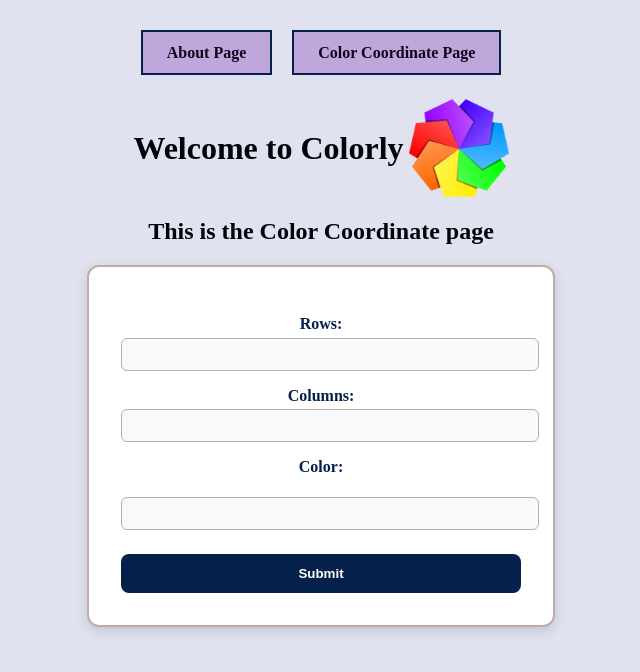
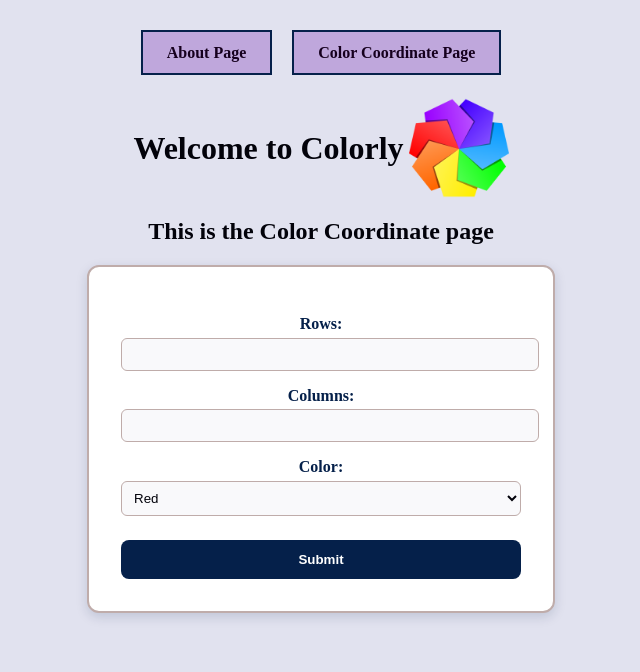
Before and after one commit to neljson/t19-project, an Angular app: page /color-coordinate in a window 1280 px wide. Shown: the top 672 px of the page, without its empty margins (319-959 px from the left). Built offline with nearby package versions, Linux system fonts and the light colour scheme.

Commit message:
Revert "Error handling"

```diff
--- a/src/app/colorcoordinate.component.html
+++ b/src/app/colorcoordinate.component.html
@@ -5,9 +5,18 @@
     <label for="columns">Columns:</label>
     <input type="number" id="columns" name="columns" min="1" max="702"><br>
     <label for="color">Color:</label>
-    <label id="color" name="color"></label>
-    <input type="number" id="color" name="color" min="1" max="10"><br>
+    <select id="color" name="color">
+        <option value="red">Red</option>
+        <option value="orange">Orange</option>
+        <option value="yellow">Yellow</option>
+        <option value="green">Green</option>
+        <option value="blue">Blue</option>
+        <option value="teal">Teal</option>
+        <option value="purple">Purple</option>
+        <option value="grey">Grey</option>
+        <option value="brown">Brown</option>
+        <option value="black">Black</option>
+    </select><br>
+
     <button type="submit">Submit</button>
 </form>
-
-<div id="error" style="color: red; margin-top: 10px;"></div>
--- a/src/app/colorcoordinate.component.ts
+++ b/src/app/colorcoordinate.component.ts
@@ -20,48 +20,19 @@ export class ColorCoordinateComponent {
         if (isPlatformBrowser(this.platformId)) {
             let rowInput: HTMLInputElement = document.getElementById('rows') as HTMLInputElement;
             let colInput: HTMLInputElement = document.getElementById('columns') as HTMLInputElement;
-            let colorInput: HTMLInputElement = document.getElementById('color') as HTMLInputElement;
-
-            const error = document.getElementById('error') as HTMLDivElement;
-
-            const handleInputError = (fn: () => void) => {
-                try {
-                    fn();
-                    error.textContent = '';
-                } catch (err) {
-                    if (err instanceof InputError) {
-                        error.textContent = err.message;
-                    } else {
-                        console.error(err);
-                    }
-                }
-            };
 
             rowInput.addEventListener('input', () => {
-                handleInputError(() => {
                 const rowNum: number = parseInt(rowInput.value);
-                    if (!Number.isInteger(rowNum) || rowNum < 1 || rowNum > 1000) {
+                if (rowNum < 1 || rowNum > 1000) {
                     throw new InputError('Row value must be between 1 and 1000');
                 }
             });
-            });
 
-            colInput.addEventListener('input', () => {
-                handleInputError(() => {
+            rowInput.addEventListener('input', () => {
                 const colNum: number = parseInt(colInput.value);
-                    if (!Number.isInteger(colNum) || colNum < 1 || colNum > 702) {
+                if (colNum < 1 || colNum > 1000) {
                     throw new InputError('Column value must be between 1 and 702');
                 }
-                });
-            });
-
-            colorInput.addEventListener('input', () => {
-                handleInputError(() => {
-                    const colorNum: number = parseInt(colorInput.value);
-                    if (!Number.isInteger(colorNum) || colorNum < 1 || colorNum > 10) {
-                        throw new InputError('Color value must be between 1 and 10');
-                    }
-                });
             });
         }
     }
```
Lines whose indentation alone changed are shown as unchanged.
